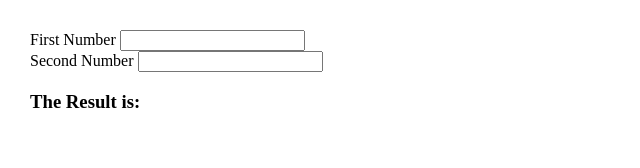
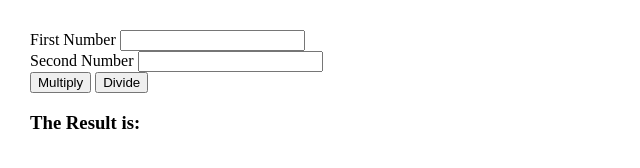
Before and after one commit to ShadowButton/demo_git, a plain HTML site: page index.html in a window 1280 px wide. Shown: the whole page, without its empty margins (0-640 px from the left). Drawn offline with Linux system fonts and the light colour scheme.

Commit message:
added buttons

```diff
--- a/index.html
+++ b/index.html
@@ -16,6 +16,8 @@
               <label for="secondNumber" class="form-label">Second Number</label>
               <input type="text" class="form-control" id="secondNumber">
             </div>
+            <button type="button" class="btn btn-primary" onClick="multiplyBy()">Multiply</button>
+            <button type="button" class="btn btn-primary" onClick="divideBy()">Divide</button>
           </form>
         <form>
         <h3> The Result is: <br>
```
